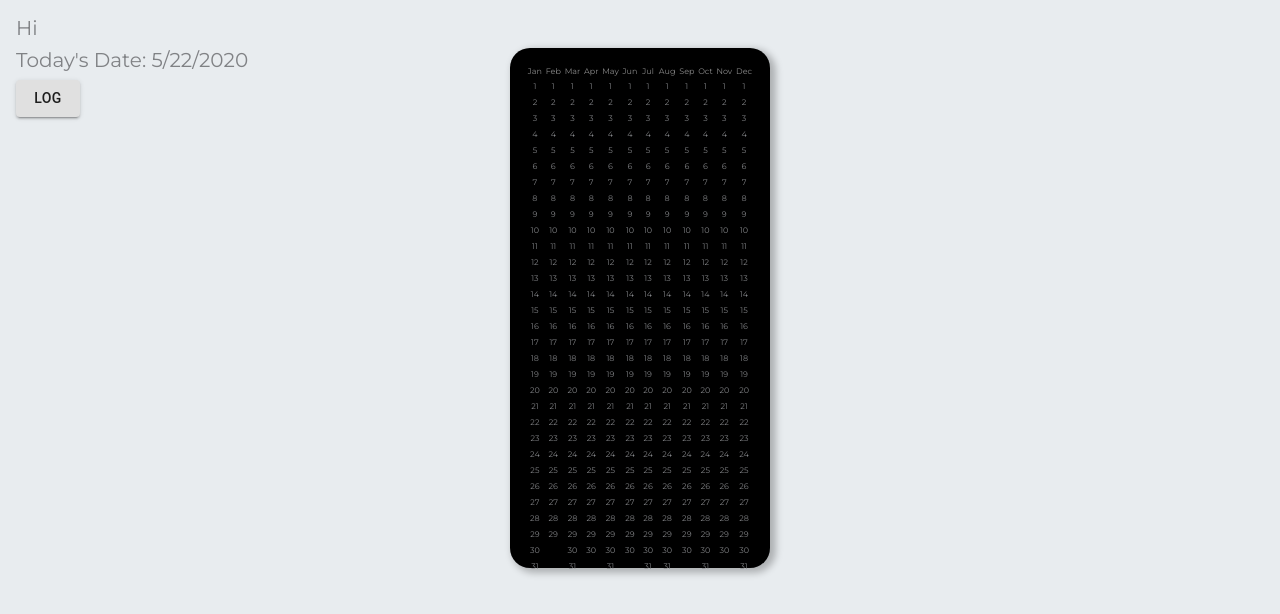
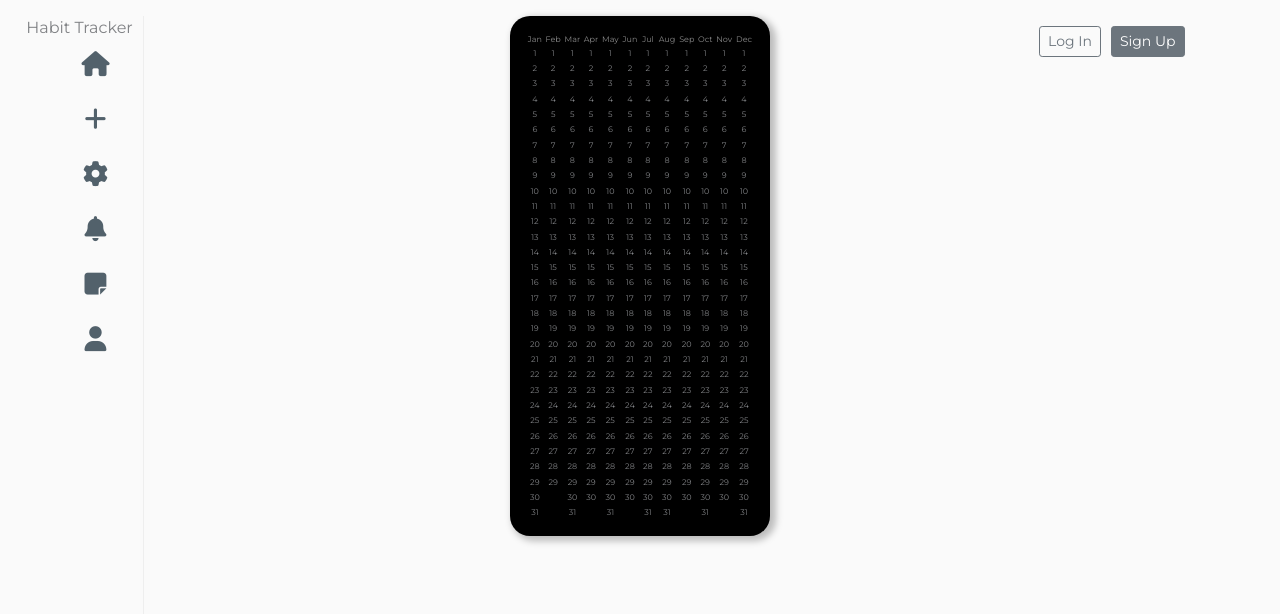
Before and after one commit to jackmly/habit-tracker, a React (Create React App) app in the folder client/: page / in a window 1280 px wide. Shown: the top 614 px of the page. Built offline with nearby package versions, Linux system fonts and the light colour scheme; no server answers; a web font is replaced by a local one.

Commit message:
add log out, left bar, right bar, homepage ui

```diff
--- a/client/package.json
+++ b/client/package.json
@@ -15,7 +15,6 @@
   "devDependencies": {
     "typescript": "3.3.3"
   },
-
   "scripts": {
     "start": "react-scripts start",
     "build": "react-scripts build",
@@ -23,7 +22,6 @@
     "eject": "react-scripts eject"
   },
   "proxy": "http://localhost:3001",
-
   "browserslist": [
     ">0.2%",
     "not dead",
--- a/client/public/index.html
+++ b/client/public/index.html
@@ -6,6 +6,7 @@
       href="https://fonts.googleapis.com/css?family=McLaren|Montserrat&display=swap"
       rel="stylesheet"
     />
+    <script src="https://use.fontawesome.com/62dfe5a4cd.js"></script>
     <link rel="stylesheet" href="https://stackpath.bootstrapcdn.com/bootstrap/4.4.1/css/bootstrap.min.css" integrity="sha384-Vkoo8x4CGsO3+Hhxv8T/Q5PaXtkKtu6ug5TOeNV6gBiFeWPGFN9MuhOf23Q9Ifjh" crossorigin="anonymous">
     <link rel="stylesheet" href="styles.css" />
   </head>
@@ -13,7 +14,7 @@
   <body>
     <div id="root"></div>
     <script src="../src/index.js" type="text/jsx"></script>
-    <!-- JS, Popper.js, and jQuery -->
+    <!-- JS, FontAwesome, Popper.js, and jQuery -->
     <script src="https://code.jquery.com/jquery-3.5.1.slim.min.js" integrity="sha384-DfXdz2htPH0lsSSs5nCTpuj/zy4C+OGpamoFVy38MVBnE+IbbVYUew+OrCXaRkfj" crossorigin="anonymous"></script>
     <script src="https://cdn.jsdelivr.net/npm/popper.js@1.16.0/dist/umd/popper.min.js" integrity="sha384-Q6E9RHvbIyZFJoft+2mJbHaEWldlvI9IOYy5n3zV9zzTtmI3UksdQRVvoxMfooAo" crossorigin="anonymous"></script>
     <script src="https://stackpath.bootstrapcdn.com/bootstrap/4.5.0/js/bootstrap.min.js" integrity="sha384-OgVRvuATP1z7JjHLkuOU7Xw704+h835Lr+6QL9UvYjZE3Ipu6Tp75j7Bh/kR0JKI" crossorigin="anonymous"></script>
--- a/client/public/styles.css
+++ b/client/public/styles.css
@@ -1,9 +1,18 @@
+:root {
+  --color-twitter: #1B95E0;
+  --color-grey: #999;
+  --color-dark: #000;
+  --color-white: #fff;
+  --color-light: #eee;
+}
+
+
 body {
-  background-color: #E8ECEF;
+  background-color: #fafafa;
   min-height: 70vh;
   padding: 1rem;
   box-sizing: border-box;
-  text-align:left;
+  text-align: left;
   color: #808285;
   font-family: "Montserrat", sans-serif;
 }
@@ -12,8 +21,8 @@ body {
   align-items: left;
   float: left;
   justify-content: left;
-  position:absolute;
-  text-align:left;
+  position: absolute;
+  text-align: left;
 }
 
 .tracker {
@@ -33,20 +42,22 @@ body {
   font-size: 50%;
   cursor: pointer;
   text-decoration: none;
-  color:#808285;
+  color: #808285;
   justify-content: center;
 }
+
 .heading {
   display: flex;
   align-items: center;
   justify-content: center;
   margin-bottom: 1rem;
 }
+
 .heading h1 {
   transform: rotate(2deg);
   padding: 0.2rem 1.2rem;
   border-radius: 20% 5% 20% 5%/5% 20% 25% 20%;
-  background-color: #fdcb6e;
+  background-color: #808285;
   font-size: 1.5rem;
 }
 
@@ -73,9 +84,9 @@ td {
   background: white;
   width: 14px;
   height: 14px;
-  text-align:center;
+  text-align: center;
   border-radius: 50%;
-  margin:auto auto;
+  margin: auto auto;
   vertical-align: middle;
   position: relative;
   border: none;
@@ -86,9 +97,9 @@ td {
   background: transparent;
   width: 14px;
   height: 14px;
-  text-align:center;
+  text-align: center;
   border-radius: 50%;
-  margin:auto auto;
+  margin: auto auto;
   vertical-align: middle;
   position: relative;
   border: none;
@@ -107,9 +118,132 @@ input[type="button"] {
   outline: none;
   cursor: pointer;
   text-decoration: none;
-  color:#808285;
+  color: #808285;
 }
 
 .container-home {
   text-align: center;
+  padding: 0 16px;
 }
+
+
+i {
+  color: #52616b;
+  font-size: 25px;
+  line-height: 55px;
+}
+
+* {
+  margin: 0;
+  padding: 0;
+  box-sizing: border-box;
+}
+
+ul {
+  list-style: none;
+}
+
+a, button {
+  text-decoration: none;
+  border: none;
+}
+
+button:focus {
+  outline:none;
+}
+
+/***************/
+.twitter-wrap {
+  display: grid;
+  grid-template-columns: 20% 50% 30%;
+  position: relative;
+}
+
+.side-left {
+  border-right: 1px solid var(--color-light);
+  position: fixed;
+  height: 100%;
+  width: 10%;
+  text-align: right;
+  z-index: 1;
+}
+
+.menu {
+  text-align: center;
+}
+
+.menu-item {
+  padding: 0px 20px;
+  margin-bottom: 0px;
+}
+
+.menu-link {
+  width: 55px;
+  line-height: 55px;
+  height: 55px;
+  display: block;
+  text-align: center;
+  border-radius: 50%;
+  margin-left: auto;
+  background-color: lighten(var(--color-twitter));
+}
+
+.menu-link:hover {
+  background-color: #f0f5f9;
+}
+
+.menu-link:hover i {
+  color: #738598
+}
+
+i.logo {
+  color:#52616b;
+}
+
+.name {
+  font-size: 16px;
+  font-weight: 600;
+  margin-top: 5px;
+}
+
+;
+
+/*********************/
+div .side-main {
+  border-right: 1px solid var(--color-light);
+  position: absolute;
+  width: 50%;
+  height: 100%;
+  margin-left: 20%;
+  background-color: var(--color-light);
+  z-index: - 1;
+}
+
+.link-home {
+  font-weight: 500;
+  color: var(--color-dark);
+  font-size: 20px;
+}
+
+/**************************/
+div .side-right {
+  width: 20%;
+  height: 100%;
+  /* border-left:1px solid var(--color-light); */
+  padding: 10px 5px;
+  right: 0;
+  position: absolute;
+
+}
+
+div .sign-up-button {
+  margin-left: 10px;
+  display: inline-block
+}
+
+
+/************SIGN IN PAGE/ SIGN UP PAGE**************/
+
+i.auth {
+  margin-right: 5px;
+}
--- a/client/src/components/App.jsx
+++ b/client/src/components/App.jsx
@@ -1,37 +1,41 @@
-import React, {useState, useEffect} from "react";
-import {BrowserRouter as Router, Switch, Route} from "react-router-dom";
+import React, { useState, useEffect } from "react";
+import { Route } from "react-router-dom";
 import axios from "axios";
 import Home from "./Home";
 import Register from "./Register";
 import LogIn from "./LogIn";
 
 function App() {
-
   axios.defaults.withCredentials = true;
 
-  const [userStatus, setUserStatus] = useState({loggedIn: false, username: null});
+  const [userStatus, setUserStatus] = useState({
+    loggedIn: false,
+    username: null,
+  });
 
-  useEffect(() =>{
+  useEffect(() => {
     getUser();
-  },[]);
+  }, []);
 
-  function updateUser(obj){
+  function updateUser(obj) {
     setUserStatus(obj);
     console.log("new user status: ", userStatus);
-  };
+  }
 
   function getUser() {
     axios("/api", {
       method: "get",
       withCredentials: true,
-      headers:{'Content-Type': 'application/json', "Access-Control-Allow-Origin": "http://localhost:3001"}
-    })
-    .then(response => {
+      headers: {
+        "Content-Type": "application/json",
+        "Access-Control-Allow-Origin": "http://localhost:3001",
+      },
+    }).then((response) => {
       console.log("Get user response: ", response.data);
       if (response.data.user) {
         setUserStatus({
-          loggedIn: response.data.success,
-          username: response.data.user.username
+          loggedIn: true,
+          username: response.data.user.username,
         });
       } else {
         console.log("Not logged in");
@@ -40,19 +44,19 @@ function App() {
   }
 
   return (
-    <div><h5>Hi {userStatus.username}</h5>
-        <Router>
-        <Switch>
-          <Route path="/" exact component = {Home} />
-          <Route path="/login/"  render={() =>
-            <LogIn
-              onUpdate={updateUser}
-              username = {userStatus.username}
-            />}
-          />
-          <Route path="/register/"  component = {Register} />
-          </Switch>
-        </Router>
+    <div>
+      <Route
+        path="/"
+        exact
+        render={() => <Home userStatus={userStatus} updateUser={updateUser} />}
+      />
+      <Route
+        path="/login/"
+        render={() => (
+          <LogIn onUpdate={updateUser} username={userStatus.username} />
+        )}
+      />
+      <Route path="/register/" component={Register} />
     </div>
   );
 }
--- /dev/null
+++ b/client/src/components/ButtonLogInSignUp.jsx
@@ -0,0 +1,21 @@
+import React from "react";
+import { Link } from "react-router-dom";
+
+function ButtonLogInSignUp() {
+  return (
+    <div>
+      <div className="sign-up-button">
+        <Link to="/login" className="btn btn-sm btn-outline-secondary">
+          Log In
+        </Link>
+      </div>
+      <div className="sign-up-button">
+        <Link to="/Register" className="btn btn-sm btn-secondary">
+          Sign Up
+        </Link>
+      </div>
+    </div>
+  );
+}
+
+export default ButtonLogInSignUp;
--- a/client/src/components/Home.jsx
+++ b/client/src/components/Home.jsx
@@ -1,15 +1,16 @@
 import React from "react";
 import Tracker from "./Tracker";
-import LogTime from "./LogTime";
+import Sidebar from "./Sidebar";
 
-function Home(){
-
-    return (
-        <div className="container-home">
-            <LogTime />
-            <Tracker />
-        </div>
-    )
+function Home(props) {
+  return (
+    <div>
+      <Sidebar userStatus={props.userStatus} updateUser={props.updateUser} />
+      <div className="container-home">
+        <Tracker />
+      </div>
+    </div>
+  );
 }
 
-export default Home
+export default Home;
--- a/client/src/components/LogIn.jsx
+++ b/client/src/components/LogIn.jsx
@@ -25,7 +25,7 @@ function LogIn(props) {
     axios
       .post("api/login",
         user,
-        {headers:{'Content-Type': 'application/json', "Access-Control-Allow-Origin": "http://localhost:3000"}},
+        {headers:{'Content-Type': 'application/json', "Access-Control-Allow-Origin": "/"}},
         // {withCredentials: true}
       )
       .then(function(response) {
@@ -77,7 +77,7 @@ function LogIn(props) {
           <div className="card">
             <div className="card-body">
               <a className="btn btn-block" href="/auth/google" role="button">
-                <i className="fab fa-google" />
+                <i className="auth fa fa-google" />
                 Sign In with Google
               </a>
             </div>
--- a/client/src/components/LogTime.jsx
+++ b/client/src/components/LogTime.jsx
@@ -14,7 +14,6 @@ function LogTime() {
 
     return(
         <div className="left-container">
-            <h5>Today's Date: {dateStr}</h5>
             <Button variant="contained" color="default" onClick={handleClick}>Log</Button>
         </div>
     )
--- a/client/src/components/Register.jsx
+++ b/client/src/components/Register.jsx
@@ -65,7 +65,7 @@ function Register(props) {
       <div className="card social-block">
         <div className="card-body">
           <a className="btn btn-block" href="/auth/google" role="button">
-            <i className="fab fa-google"></i>
+            <i className="auth fa fa-google"></i>
             Sign Up with Google
           </a>
         </div>
--- /dev/null
+++ b/client/src/components/Sidebar.jsx
@@ -0,0 +1,62 @@
+import React from "react";
+import LogOut from "./LogOut";
+import ButtonLogInSignUp from "./ButtonLogInSignUp";
+
+function Sidebar(props) {
+
+  return(
+  <div>
+    <div className="side-left">
+      <ul className="menu">
+        <li className="logo">
+          <a className="logo">Habit Tracker</a>
+        </li>
+
+        <li className="menu-item">
+          <button className="menu-link">
+            <i className="sidebar fa fa-home"></i>
+          </button>
+        </li>
+
+        <li className="menu-item">
+          <button className="menu-link">
+            <i className="sidebar fa fa-plus"></i>
+          </button>
+        </li>
+
+        <li className="menu-item">
+          <button className="menu-link active">
+            <i className="sidebar fa fa-cog"></i>
+          </button>
+        </li>
+
+        <li className="menu-item">
+          <button className="menu-link">
+            <i className="sidebar fa fa-bell"></i>
+          </button>
+        </li>
+        <li className="menu-item">
+          <button className="menu-link">
+            <i className="sidebar fa fa-sticky-note"></i>
+          </button>
+        </li>
+
+        <li className="menu-item">
+          <button className="menu-link">
+            <i className="sidebar fa fa-user" />
+          </button>
+        </li>
+        <li>{props.userStatus.loggedIn ? <LogOut updateUser={props.updateUser}/> : null}</li>
+      </ul>
+    </div>
+    <div className="side-main"></div>
+
+    <div className="side-right">
+      {props.userStatus.loggedIn ? (
+        "logged in as " + props.userStatus.username
+      ) : <ButtonLogInSignUp />}
+    </div>
+  </div>)
+}
+
+export default Sidebar;
--- a/client/src/index.js
+++ b/client/src/index.js
@@ -1,5 +1,10 @@
 import React from "react";
 import ReactDOM from "react-dom";
 import App from "./components/App";
+import { BrowserRouter } from "react-router-dom"
 
-ReactDOM.render(<App />, document.getElementById("root"));
+ReactDOM.render(
+    <BrowserRouter>
+        <App />
+    </BrowserRouter>,
+    document.getElementById("root"));
```
Also changed, not shown: client/src/components/LogOut.jsx (+30 -0 lines), 2 other files (tests, documents, lock files or other folders).
